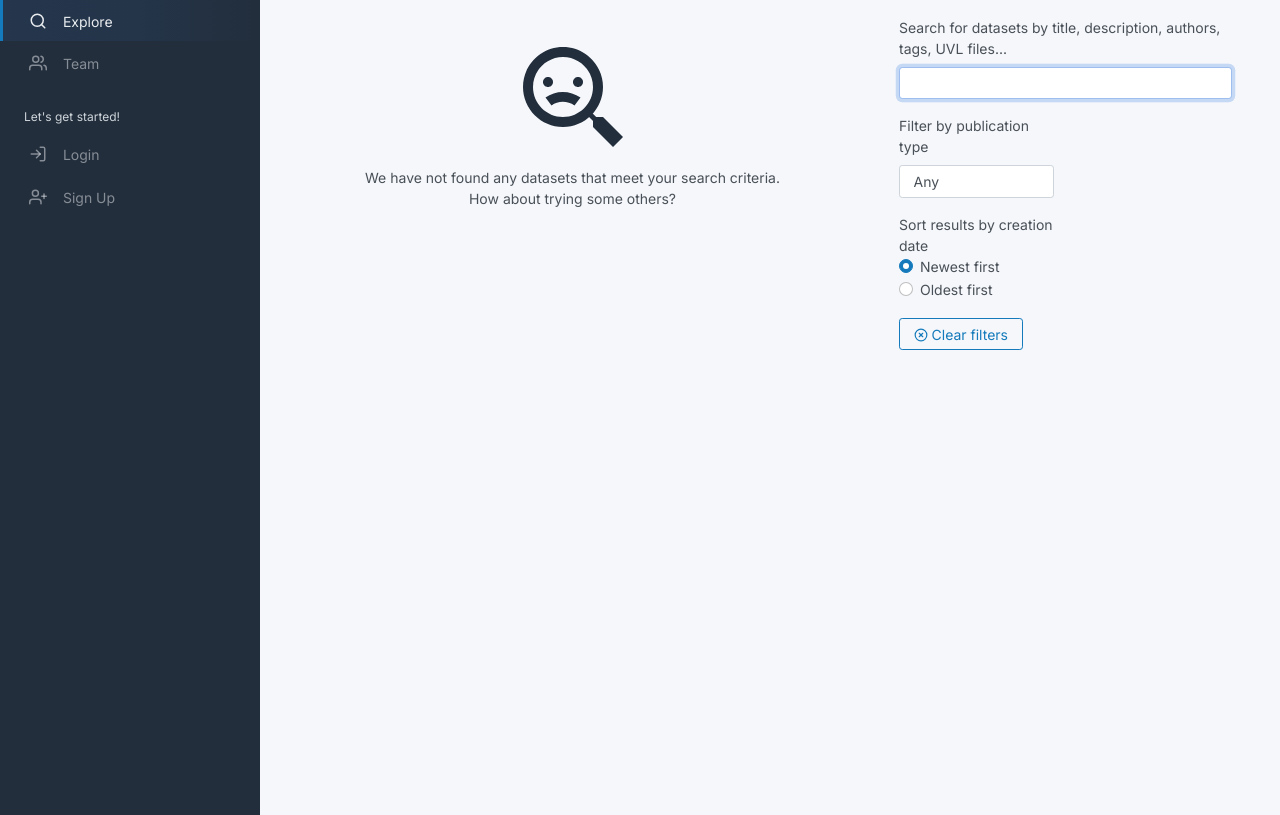
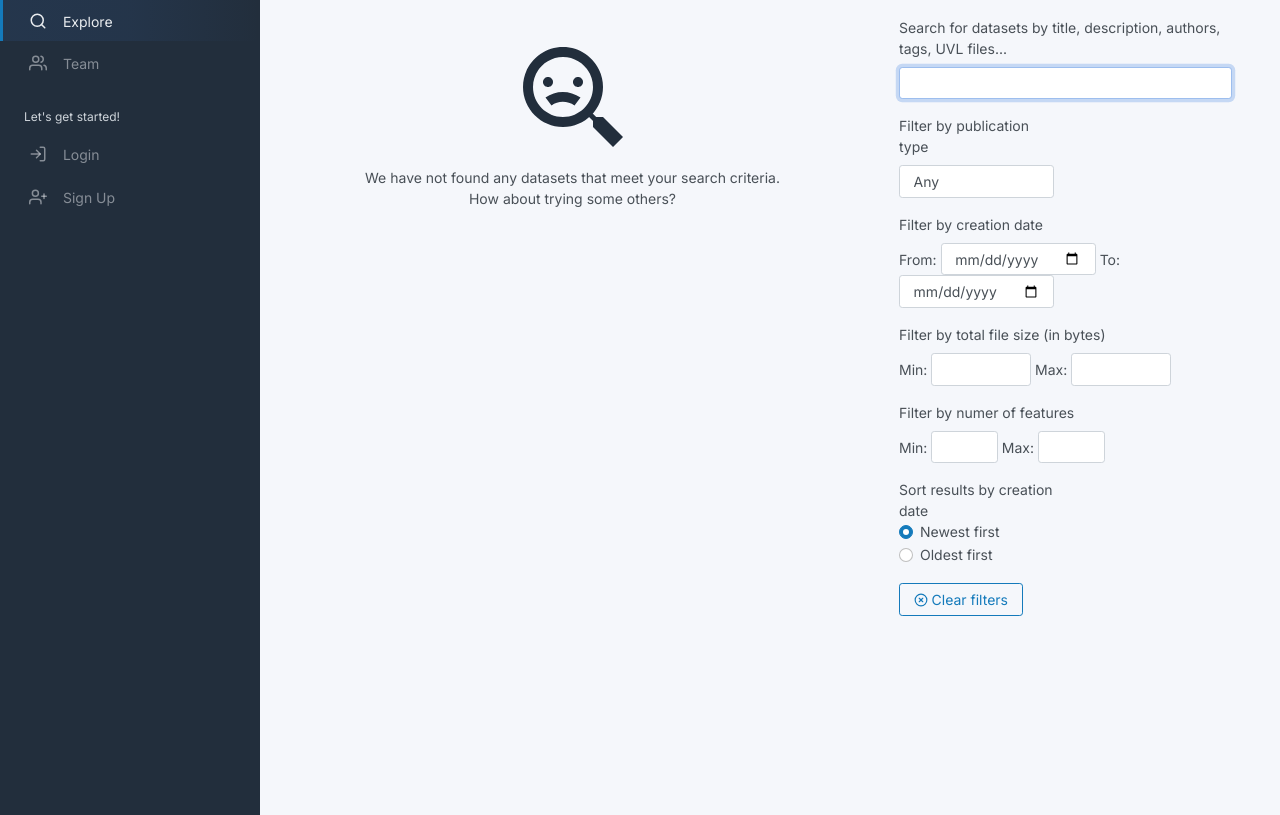
Before and after one commit to EGC-Porra-23-24/porra-hub, a Flask app: page /explore in a window 1280 px wide. Shown: the part 184-999 px from the top of the page. Run offline with Flask 3, Linux system fonts and the light colour scheme; data that the repository does not hold is empty; parts of the project's set-up code (start-up, migrations or seed data) failed here and were passed over; some libraries are stand-ins or nearby versions.

Commit message:
feat(explore): Implementar filtrado para fecha de creacion, tamaño total y numero de features

```diff
--- a/app/modules/explore/assets/scripts.js
+++ b/app/modules/explore/assets/scripts.js
@@ -21,6 +21,12 @@ function send_query() {
                 query: document.querySelector('#query').value,
                 publication_type: document.querySelector('#publication_type').value,
                 sorting: document.querySelector('[name="sorting"]:checked').value,
+                min_creation_date: document.querySelector('#min_creation_date').value,
+                max_creation_date: document.querySelector('#max_creation_date').value,
+                min_size: document.querySelector('#min_size').value,
+                max_size: document.querySelector('#max_size').value,
+                min_features: document.querySelector('#min_features').value,
+                max_features: document.querySelector('#max_features').value
             };
 
             console.log(document.querySelector('#publication_type').value);
--- a/app/modules/explore/repositories.py
+++ b/app/modules/explore/repositories.py
@@ -1,14 +1,38 @@
 import re
-from sqlalchemy import any_, or_
+from datetime import datetime as dt, timedelta
+from sqlalchemy import any_, or_, func
 import unidecode
-from app.modules.dataset.models import Author, DSMetaData, DataSet, PublicationType
+from app.modules.dataset.models import Author, DSMetaData, DataSet, PublicationType, DSMetrics
 from app.modules.featuremodel.models import FMMetaData, FeatureModel
+from app.modules.hubfile.models import Hubfile
 from core.repositories.BaseRepository import BaseRepository
+from flask_sqlalchemy import query
 
 
 class ExploreRepository(BaseRepository):
     def __init__(self):
         super().__init__(DataSet)
+
+    def advanced_filter(self, query:query.Query, min_creation_date=None, max_creation_date=None, min_size=None, max_size=None,
+                        min_features=None, max_features=None, **kwargs):
+
+        format = "%Y-%m-%d"
+        if min_creation_date:
+            min_creation_date = dt.strptime(min_creation_date, format).date().strftime(format)
+            query = query.filter(DataSet.created_at >= min_creation_date)
+        if max_creation_date:
+            max_creation_date = (dt.strptime(max_creation_date, format).date() + timedelta(days=1)).strftime(format)
+            query = query.filter(DataSet.created_at <= max_creation_date)
+
+        if min_features: query = query.filter(DSMetrics.number_of_features >= int(min_features))
+        if max_features: query = query.filter(DSMetrics.number_of_features <= int(max_features))
+
+        query = query.group_by(DataSet.id)
+
+        if min_size: query = query.having(func.sum(Hubfile.size) >= min_size)
+        if max_size: query = query.having(func.sum(Hubfile.size) <= max_size)
+
+        return query
 
     def filter(self, query="", sorting="newest", publication_type="any", tags=[], **kwargs):
         # Normalize and remove unwanted characters
@@ -35,6 +59,8 @@ class ExploreRepository(BaseRepository):
             .join(DSMetaData.authors)
             .join(DataSet.feature_models)
             .join(FeatureModel.fm_meta_data)
+            .join(FeatureModel.files)
+            .join(DSMetaData.ds_metrics)
             .filter(or_(*filters))
             .filter(DSMetaData.dataset_doi.isnot(None))  # Exclude datasets with empty dataset_doi
         )
@@ -52,6 +78,8 @@ class ExploreRepository(BaseRepository):
         if tags:
             datasets = datasets.filter(DSMetaData.tags.ilike(any_(f"%{tag}%" for tag in tags)))
 
+        datasets = self.advanced_filter(datasets, **kwargs)
+
         # Order by created_at
         if sorting == "oldest":
             datasets = datasets.order_by(self.model.created_at.asc())
--- a/app/modules/explore/templates/explore/index.html
+++ b/app/modules/explore/templates/explore/index.html
@@ -86,6 +86,57 @@
 
                         </div>
 
+                        <div class="col-12">
+                            <div class="mb-3">
+                                <label class="form-label" for="query">
+                                    Filter by creation date
+                                </label>
+                                <div>
+                                    From:
+                                    <input  class="form-control" style="width:auto; display:inline" id="min_creation_date" name="min_creation_date" required="" type="date"
+                                       value="" autofocus>
+                                    To:
+                                    <input  class="form-control" style="width:auto; display:inline" id="max_creation_date" name="max_creation_date" required="" type="date"
+                                       value="" autofocus>
+                                </div>
+
+                            </div>
+                        </div>
+
+                        <div class="col-12">
+                            <div class="mb-3">
+                                <label class="form-label" for="query">
+                                    Filter by total file size (in bytes)
+                                </label>
+                                <div>
+                                    Min:
+                                    <input  class="form-control" style="width:30%; display:inline" id="min_size" name="min_size" required="" type="number"
+                                       value="" autofocus>
+                                    Max:
+                                    <input  class="form-control" style="width:30%; display:inline" id="max_size" name="max_size" required="" type="number"
+                                       value="" autofocus>
+                                </div>
+
+                            </div>
+                        </div>
+
+                        <div class="col-12">
+                            <div class="mb-3">
+                                <label class="form-label" for="query">
+                                    Filter by numer of features
+                                </label>
+                                <div>
+                                    Min:
+                                    <input  class="form-control" style="width:20%; display:inline" id="min_features" name="min_features" required="" type="number"
+                                       value="" autofocus>
+                                    Max:
+                                    <input  class="form-control" style="width:20%; display:inline" id="max_features" name="max_features" required="" type="number"
+                                       value="" autofocus>
+                                </div>
+
+                            </div>
+                        </div>
+
                     </div>
 
                     <div class="row">
```
